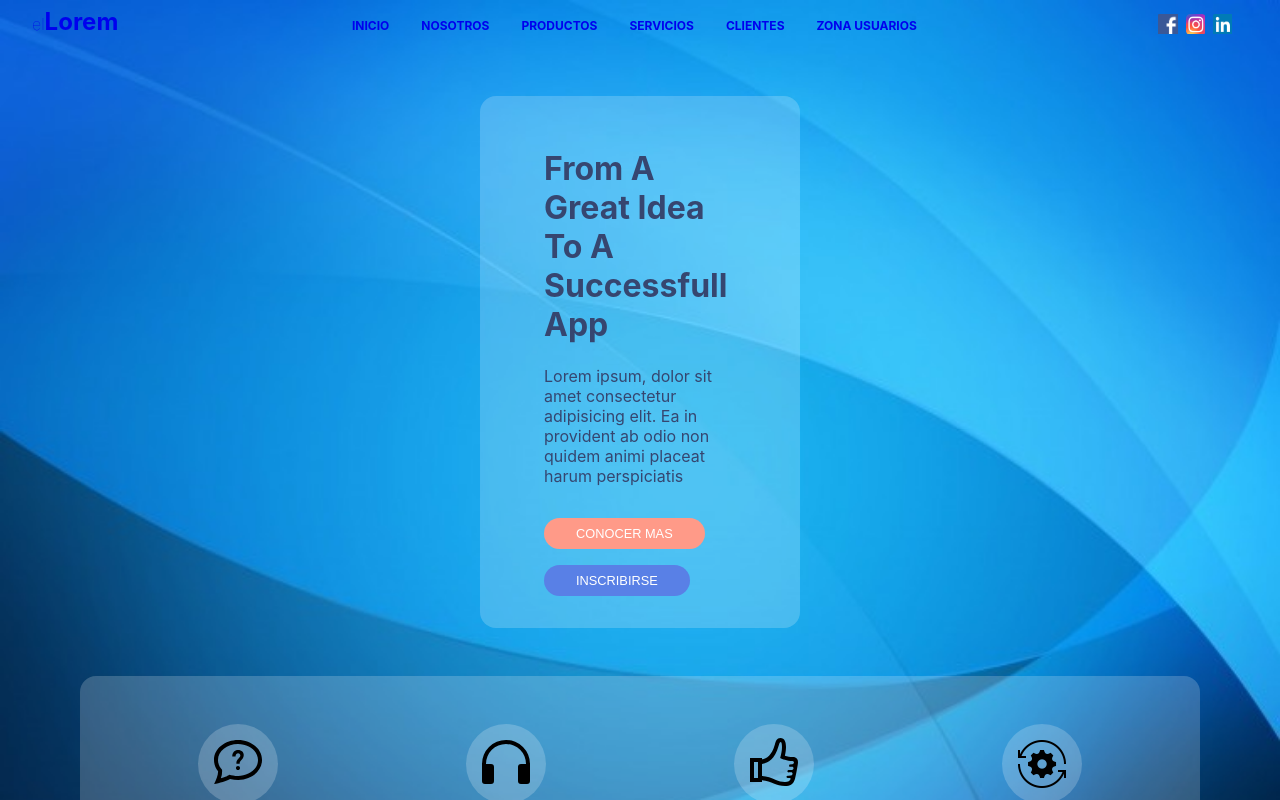
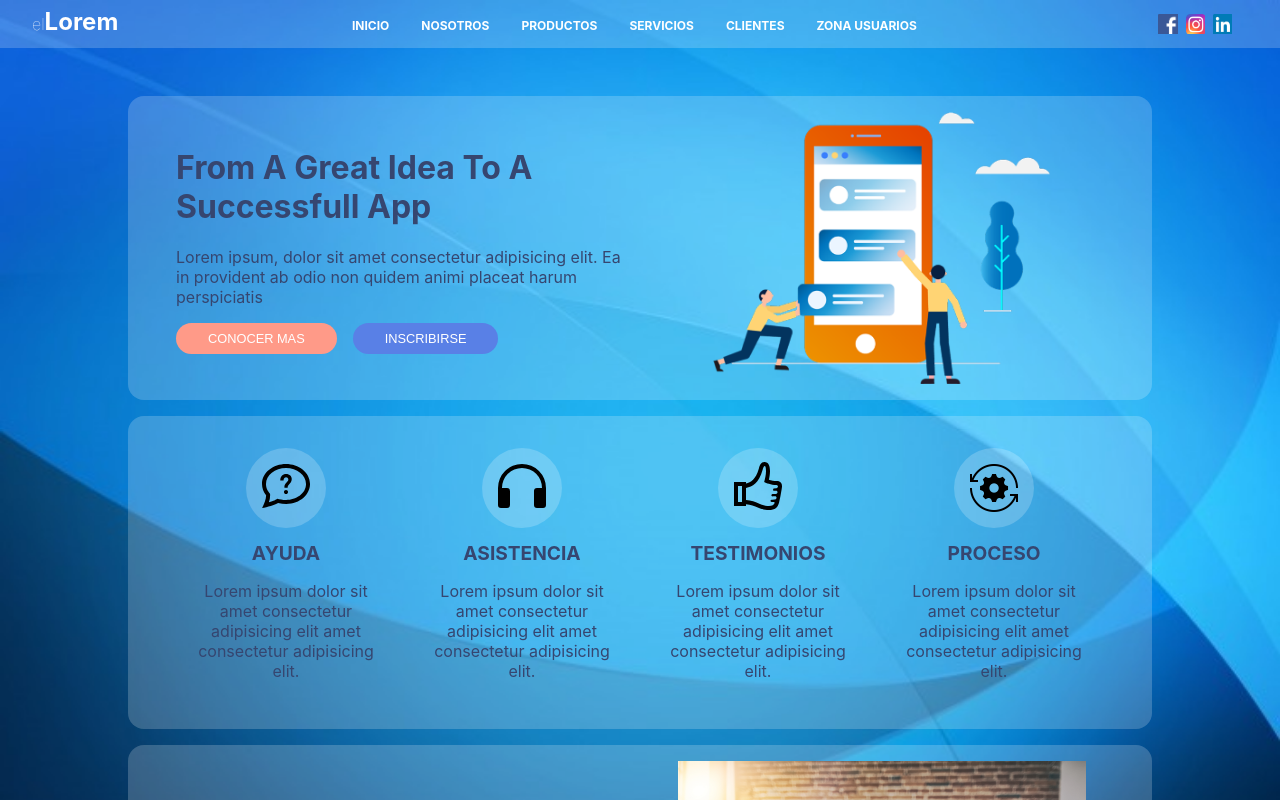
Before and after one commit to gioruanova/lorem-react, a React (Create React App) app: page / in a window 1280 px wide. Built offline with nearby package versions, Linux system fonts and the light colour scheme.

Commit message:
corections responsively

```diff
--- a/package.json
+++ b/package.json
@@ -7,7 +7,9 @@
     "@testing-library/react": "^11.1.0",
     "@testing-library/user-event": "^12.1.10",
     "react": "^17.0.2",
+    "react-device-detect": "^1.17.0",
     "react-dom": "^17.0.2",
+    "react-hook-use-state": "^1.1.0",
     "react-router-dom": "^5.2.0",
     "react-scripts": "4.0.3",
     "react-svg": "^14.0.1",
--- a/src/_components/Footer.jsx
+++ b/src/_components/Footer.jsx
@@ -3,12 +3,12 @@ import styled from "styled-components";
 
 const FooterCont = styled.div`
   background-color: rgb(255 253 253 / 20%);
-  font-weight: bold;
+
   margin: 3rem 0;
   padding: 0.001rem;
   p {
     text-align: center;
-    color: var(--primario);
+    color: white;
   }
   position: absolute;
   width: 100%;
@@ -18,17 +18,17 @@ const FooterCont2 = styled.div`
   background-color: red;
   p {
     text-align: center;
-    color: var(--primario);
+    color: white;
   }
   position: absolute;
   width: 50%;
 `;
 
-function Footer({ falopa }) {
+function Footer({ Title }) {
   return (
-    (falopa && (
+    (Title && (
       <FooterCont2>
-        <p>falopa</p>
+        <p>Title</p>
       </FooterCont2>
     )) || <FooterCont><p>Todos los derechos reservados 2021.</p></FooterCont>
   );
--- a/src/_components/Routes.jsx
+++ b/src/_components/Routes.jsx
@@ -5,6 +5,7 @@ import UserZone from "../_pages/UserZone";
 import Us from "../_pages/Us";
 import Services from "../_pages/Services";
 import Clientes from "../_pages/Clientes";
+import Productos from "../_pages/Productos";
 
 export default function Routes() {
   return (
@@ -19,6 +20,9 @@ export default function Routes() {
         <Route path="/userzone" exact>
           <UserZone />
         </Route>
+        <Route path="/productos" exact>
+          <Productos />
+        </Route>
         <Route path="/services" exact>
           <Services />
         </Route>
--- a/src/_components/Section.jsx
+++ b/src/_components/Section.jsx
@@ -3,42 +3,30 @@ import styled from "styled-components";
 import { Button } from "../_components/Styles";
 import Image1 from "../img/1.png";
 import Image2 from "../img/3.jpg";
+import customers from "../img/customers.jpg";
+import { isMobile } from "react-device-detect";
 
-
-
-
-function changePicture({ pic1, pic2, pic3, theme }) {
-  return (pic1 && Image1) || (pic2 && Image2) || (pic3 && theme.backgroundImage);
-}
-
-function flexColumn({ column }) {
-  return (
-    column && "flex-direction: column;p,h1 {text-align: center !important};"
-  );
-}
-
-function margin({ marg }) {
-  return (marg && "margin: 3rem 30rem;") || "margin: 3rem 20rem;";
+function changePicture({ pic1, pic2, pic3 }) {
+  return (pic1 && Image1) || (pic2 && Image2) || (pic3 && customers);
 }
 
 const Bannerinfo = styled.div`
   display: flex;
-  ${flexColumn};
+  flex-direction: ${isMobile ? "column" : "row"};
   align-items: center;
   justify-content: space-evenly;
-  ${margin};
   background-color: rgb(255 253 253 / 20%);
+  margin: ${isMobile ? "2rem 1rem 1rem 1rem" : "1rem 8rem 1rem 8rem"};
   border-radius: 1rem;
   overflow: hidden;
-  padding: 2rem 4rem;
+  padding: 1rem 3rem;
   column-gap: 2rem;
+  text-align: ${isMobile ? "center" : "left"};
   p,
   h1 {
     color: var(--primario);
-    text-align: left;
+    text-align: ${isMobile ? "center":"left"};
  `;
-
-
 
 const ImagenBanner = styled.div`
   background-image: url(${changePicture});
@@ -47,13 +35,13 @@ const ImagenBanner = styled.div`
   background-size: contain;
   border-radius: 1rem;
   border-color: none;
-  width: 30rem;
+  width: 100%;
   height: 17rem;
 `;
 
 function Section({ title, text, btn1, btn2, column, pic1, pic2, pic3, marg }) {
   return (
-    <Bannerinfo column={column} marg={marg}>
+    <Bannerinfo>
       <div>
         <h1>{title}</h1>
         <p>{text}</p>
--- a/src/_components/Section2.jsx
+++ b/src/_components/Section2.jsx
@@ -3,14 +3,9 @@ import styled from "styled-components";
 import iconA from "../img/a.png";
 import IconD from "../img/d.png";
 import Icons from "../_components/Icons";
+import { isMobile } from "react-device-detect";
 
-function columnService({ column }) {
-  return (column && "column") || "row";
-}
 
-function columnWidth({ width }) {
-  return width && "width: 27rem; margin: 0 auto;";
-}
 
 function colorHoover({ color }) {
   return (
@@ -21,15 +16,16 @@ function colorHoover({ color }) {
 
 const SectionContenedor = styled.div`
   display: flex;
-  flex-direction: ${columnService};
+  flex-direction: ${isMobile ? "column" : "row"};
+  align-items: center;
   justify-content: center;
   align-items: center;
   text-align: center;
   background-color: rgb(255 253 253 / 20%);
-  margin: 3rem 5rem;
-  ${columnWidth};
-  border-radius: 1rem;
-  padding: 2rem;
+  margin: ${isMobile ? "2rem 1rem 1rem 1rem" : "1rem 8rem 1rem 8rem"};
+    border-radius: 1rem;
+  padding: 1rem 3rem;
+
   gap: 1rem;
   p {
     font-size: 1rem;
@@ -72,8 +68,6 @@ const IconImage1 = styled.div`
   height: 3rem;
 `;
 
-
-
 const IconImage4 = styled(IconImage1)`
   background-image: url(${IconD});
 `;
@@ -91,7 +85,7 @@ export default function Section2({ column, width, color }) {
       </Service>
 
       <Service color={color}>
-      <Icons name="asistencia" />
+        <Icons name="asistencia" />
         <h1>Asistencia</h1>
         <p>
           Lorem ipsum dolor sit amet consectetur adipisicing elit amet
@@ -100,7 +94,7 @@ export default function Section2({ column, width, color }) {
       </Service>
 
       <Service color={color}>
-      <Icons name="llamar" />
+        <Icons name="llamar" />
         <h1>Testimonios</h1>
         <p>
           Lorem ipsum dolor sit amet consectetur adipisicing elit amet
--- a/src/_components/Styles.jsx
+++ b/src/_components/Styles.jsx
@@ -14,12 +14,13 @@ export const Background = styled.div`
 
 const BaseButton = styled.button`
   border-radius: 50rem;
+  width: auto;
   color: white;
   font-size: 0.8rem;
   padding: 0.5rem 2rem;
   text-transform: uppercase;
   border: none;
-  margin: 1rem 1rem 0 0;
+  margin: 0rem 1rem 1rem 0;
   background-color: rgb(255, 154, 136, 1);
   &:hover {
     cursor: pointer;
--- a/src/_components/TopBar.jsx
+++ b/src/_components/TopBar.jsx
@@ -9,18 +9,19 @@ const NavBar = styled.div`
   justify-content: space-between;
   align-items: center;
   padding: 0 2rem;
-  background-color: ${({ theme }) => theme.backgroundColor};
+  background-color: rgb(255 253 253 / 20%);
   width: 100%;
   height: 3rem;
   box-sizing: border-box;
   position: fixed;
   top: 0;
+  color:white;
 `;
 
 const Logo = styled.div`
 h1,
 a {
-  color: ${({ theme }) => theme.fontColor};
+  color: white;
   text-decoration: none;
   font-size: 1rem;
   font-weight: lighter;
@@ -31,6 +32,7 @@ span h2 {
   font-size: 1.5rem;
   font-weight: bold;
   display: inline;
+  color: white;
 `;
 
 const MenuLinks = styled.div`
@@ -40,7 +42,7 @@ const MenuLinks = styled.div`
     text-transform: uppercase;
     font-weight: bold;
     font-size: 0.75rem;
-    color: ${({ theme }) => theme.fontColor};
+    color: white;
     &:hover {
       cursor: pointer;
       transition: 3s all;
--- a/src/_pages/Home.jsx
+++ b/src/_pages/Home.jsx
@@ -2,6 +2,7 @@ import React from "react";
 
 import Section from "../_components/Section";
 import Section2 from "../_components/Section2";
+
 
 
 export default function Home() {
--- /dev/null
+++ b/src/_pages/Productos.jsx
@@ -0,0 +1,28 @@
+import React from "react";
+import styled from "styled-components";
+import { isMobile } from "react-device-detect";
+
+const AboutUs = styled.div`
+  display: flex;
+  flex-direction: column;
+  align-items: center;
+  background-color: rgb(255 253 253 / 20%);
+  border-radius: 1rem;
+  padding: 1rem 3rem;
+  margin: ${isMobile ? "2rem":"2rem 20rem"};
+  text-align: center;
+  h1,
+  p {
+    color: var(--primario);
+    text-align: center;
+  }
+`;
+
+export default function Us() {
+  return (
+    <AboutUs>
+      <h1>Productos</h1>
+      <p>Coming soon</p>
+    </AboutUs>
+  );
+}
--- a/src/_pages/Us.jsx
+++ b/src/_pages/Us.jsx
@@ -1,15 +1,17 @@
 import React from "react";
 import styled from "styled-components";
 import UsImage from "../img/work.png";
+import { isMobile } from "react-device-detect";
 
 const AboutUs = styled.div`
+
   display: flex;
   flex-direction: column;
   align-items: center;
   background-color: rgb(255 253 253 / 20%);
   border-radius: 1rem;
   padding: 1rem 3rem;
-  margin: 2rem 20rem;
+  margin: ${isMobile ? "15rem 1rem 2rem 1rem " : "2rem 20rem"};
   text-align: center;
   h1,
   p {
@@ -18,16 +20,12 @@ const AboutUs = styled.div`
   }
 `;
 
-const AboutUsImage = styled.div`
-  padding: 2rem;
-`;
-
 const ImageAboutUs = styled.div`
   background-image: url(${UsImage});
   background-repeat: no-repeat;
-  background-size: cover;
-  width: 40rem;
-  height: 25rem;
+  background-size: contain;
+  width: 17rem;
+  height: 11rem;
   align-items: center;
   justify-content: center;
   border-radius: 0.5rem;
@@ -42,9 +40,9 @@ export default function Us() {
         quis aut quam odit debitis labore iste nemo perferendis ipsum ut omnis
         modi neque officia nihil nisi, atque temporibus nobis?
       </p>
-      <AboutUsImage>
+
         <ImageAboutUs></ImageAboutUs>
-      </AboutUsImage>
+
       <p>
         Lorem ipsum dolor sit amet consectetur adipisicing elit. Quisquam velit
         quis aut quam odit debitis labore iste nemo perferendis ipsum ut omnis
--- a/src/_pages/UserZone.jsx
+++ b/src/_pages/UserZone.jsx
@@ -1,9 +1,10 @@
 import React from "react";
 import styled from "styled-components";
+import { isMobile } from "react-device-detect";
 
 const FormCont = styled.div`
   color: white;
-  width: 500px;
+  width: ${isMobile ? "250px" : "500px"};
   height: 450px;
   margin: 40px auto 0;
   background-color: rgba(0, 0, 0, 0, 0.6);
```
Also changed, not shown: 2 other files (tests, documents, lock files or other folders).
